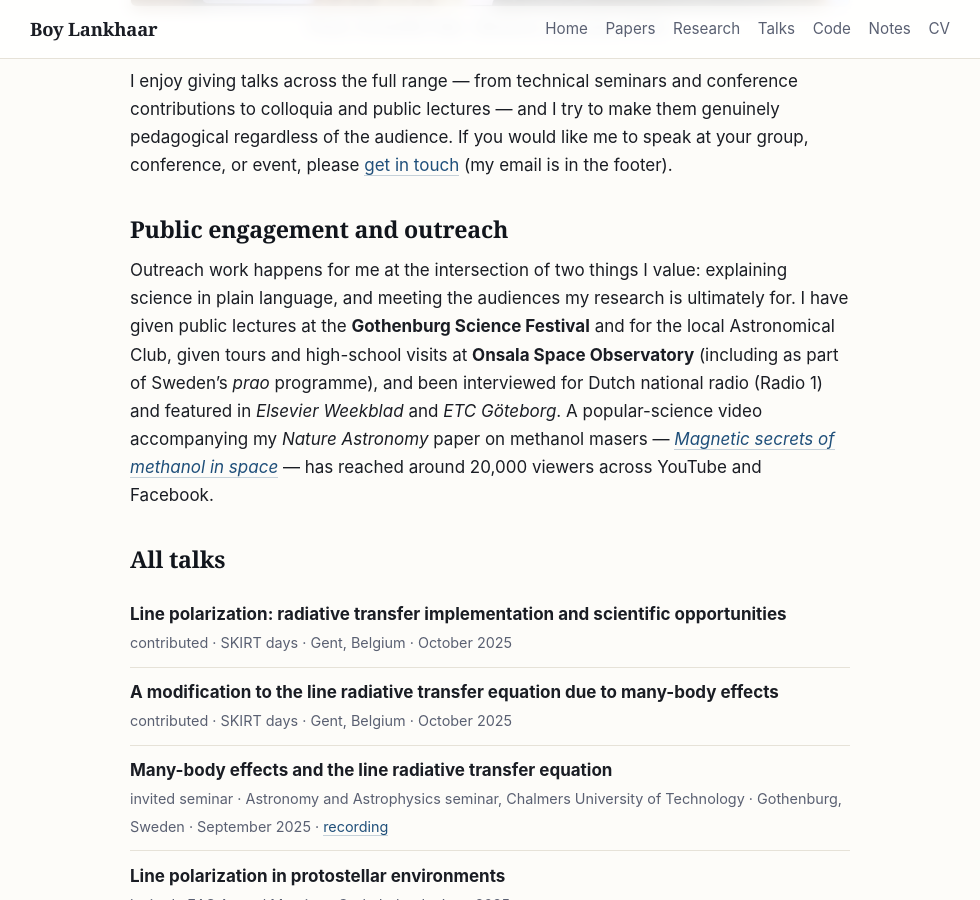
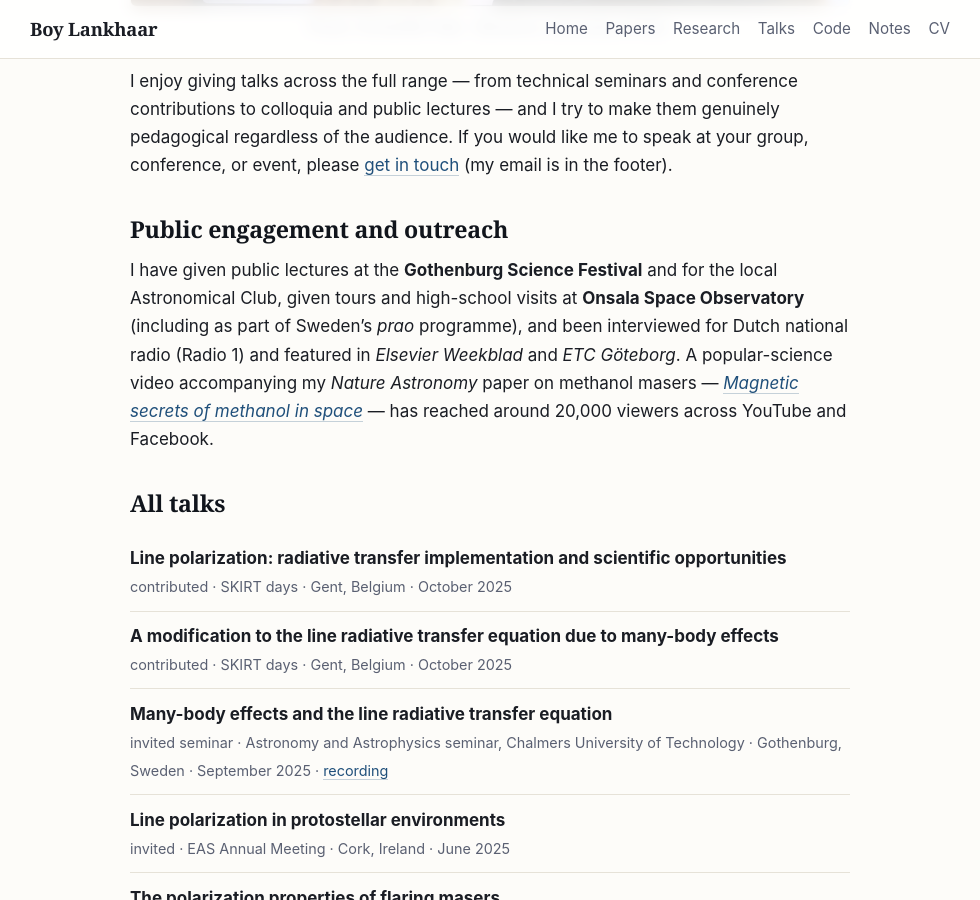
Before and after one commit to blankhaar/blankhaar.github.io, a Jekyll site: the page built from talks.md, in a window 1280 px wide and 900 px high, scrolled down 691 px. Shown: the whole window, without its empty margins (150-1130 px from the left). Built offline with Jekyll 4.4.1, drawn with Linux system fonts in a browser that asks for light colours.

Commit message:
Talks: drop overwrought outreach preamble; section opens with the activities

```diff
--- a/talks.md
+++ b/talks.md
@@ -14,7 +14,7 @@ I enjoy giving talks across the full range — from technical seminars and confe
 
 ## Public engagement and outreach
 
-Outreach work happens for me at the intersection of two things I value: explaining science in plain language, and meeting the audiences my research is ultimately for. I have given public lectures at the **Gothenburg Science Festival** and for the local Astronomical Club, given tours and high-school visits at **Onsala Space Observatory** (including as part of Sweden's *prao* programme), and been interviewed for Dutch national radio (Radio 1) and featured in *Elsevier Weekblad* and *ETC Göteborg*. A popular-science video accompanying my *Nature Astronomy* paper on methanol masers — [*Magnetic secrets of methanol in space*](https://www.youtube.com/watch?v=2X2d5ZbTdIY) — has reached around 20,000 viewers across YouTube and Facebook.
+I have given public lectures at the **Gothenburg Science Festival** and for the local Astronomical Club, given tours and high-school visits at **Onsala Space Observatory** (including as part of Sweden's *prao* programme), and been interviewed for Dutch national radio (Radio 1) and featured in *Elsevier Weekblad* and *ETC Göteborg*. A popular-science video accompanying my *Nature Astronomy* paper on methanol masers — [*Magnetic secrets of methanol in space*](https://www.youtube.com/watch?v=2X2d5ZbTdIY) — has reached around 20,000 viewers across YouTube and Facebook.
 
 ## All talks
 
```
